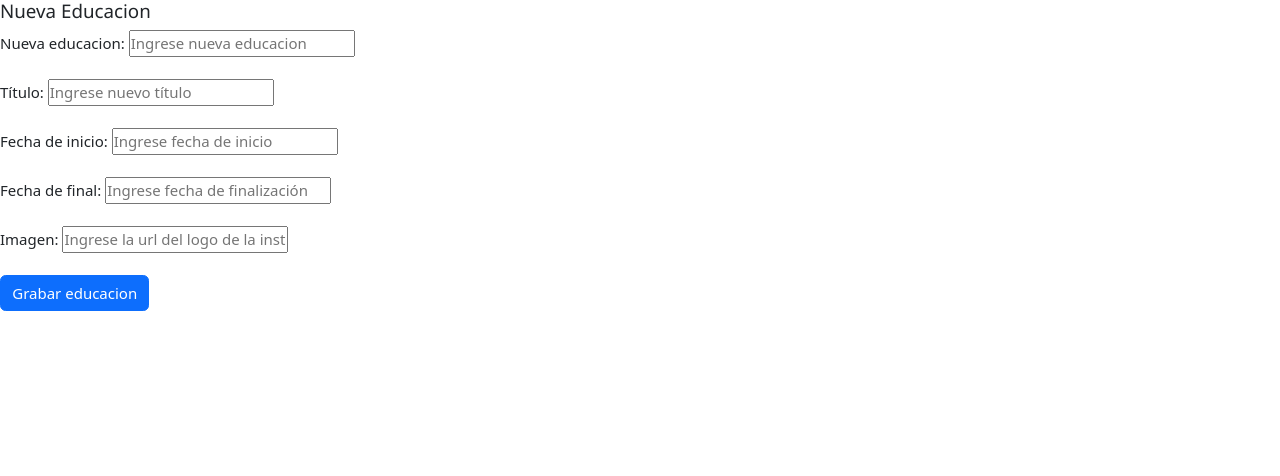
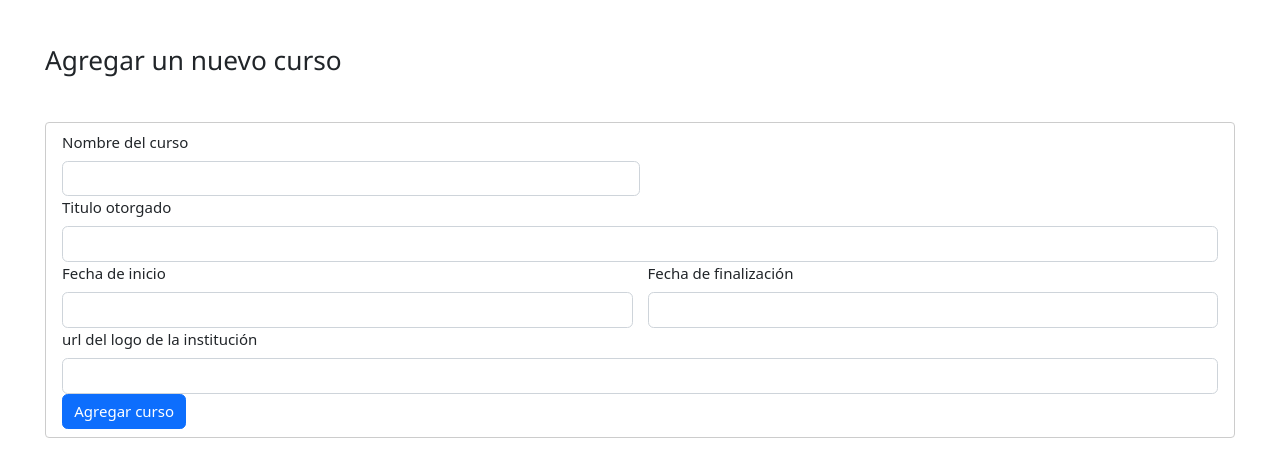
Before and after one commit to ferbonelli/Portfolio-FrontEnd, an Angular app in the folder MiPorfolio/: page /nuevaeducacion in a window 1280 px wide. Shown: the top 476 px of the page. Built offline with nearby package versions, Linux system fonts and the light colour scheme.

Commit message:
Trabajando educacion

```diff
--- a/MiPorfolio/src/app/componentes/educacion/nuevaeducacion.component.html
+++ b/MiPorfolio/src/app/componentes/educacion/nuevaeducacion.component.html
@@ -1,4 +1,41 @@
-<div>
+<h3 class="m-5">Agregar un nuevo curso</h3>
+<div class="m-5 w3-padding w3-border w3-round ws-grey">
+
+  <div class="col-md-6">
+    <label for="formGroupExampleInput" class="form-label">Nombre del curso</label>
+    <input type="text" class="form-control" id="formGroupExampleInput" [(ngModel)]="institucion" >
+  </div>
+
+  <div class="col-12">
+    <label for="formGroupExampleInput" class="form-label">Titulo otorgado</label>
+    <input type="text" class="form-control" id="formGroupExampleInput" [(ngModel)]="titulo">
+  </div>
+
+  <div class="row g-3">
+      <div class="col-md-6">
+        <label for="formGroupExampleInput" class="form-label">Fecha de inicio</label>
+        <input type="text" class="form-control" id="formGroupExampleInput" [(ngModel)]="fecha_inicio" >
+      </div>
+      <div class="col-md-6">
+        <label for="formGroupExampleInput" class="form-label">Fecha de finalización</label>
+        <input type="text" class="form-control" id="formGroupExampleInput" [(ngModel)]="fecha_final" >
+      </div>
+  </div>
+
+
+  <div class="col-12">
+    <label for="formGroupExampleInput" class="form-label">url del logo de la institución</label>
+    <input type="text" class="form-control" id="formGroupExampleInput" [(ngModel)]="url_logoinst" >
+  </div>
+
+  <div class="col-12">
+    <button type="button" class="btn btn-primary" (click)="onCreate()">Agregar curso</button>
+  </div>
+</div>
+
+
+<!--
+  <div>
     <h5>Nueva Educacion</h5>
     <div>
       Nueva educacion:
@@ -46,3 +83,4 @@
     <button type="button" class="btn btn-primary" (click)="onCreate()">Grabar educacion</button>
 
 </div>
+-->
```
